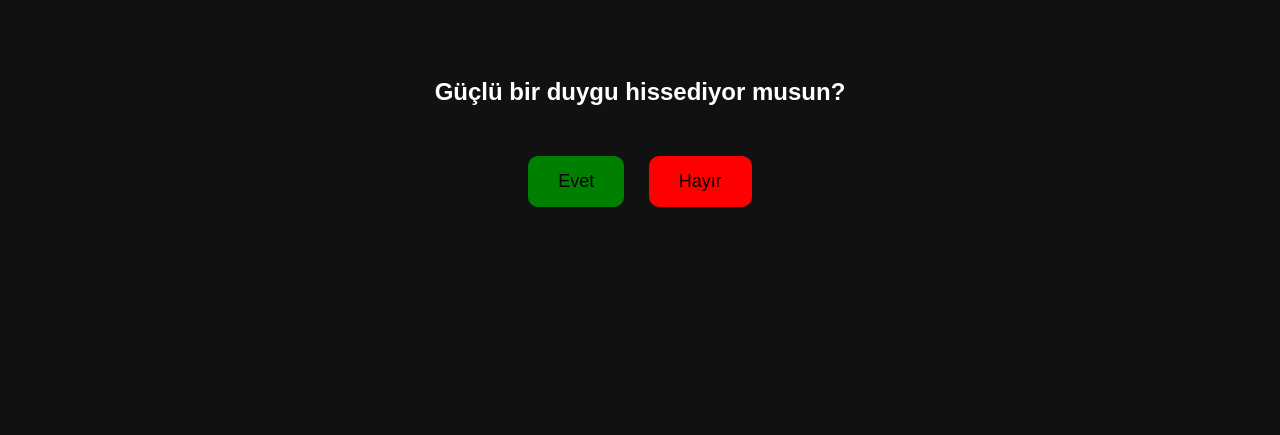
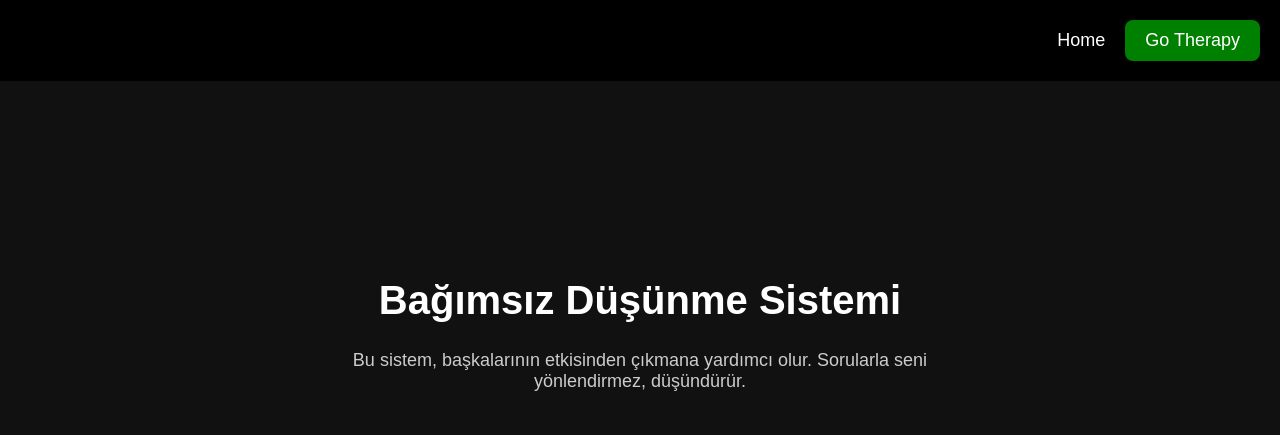
Before and after one commit to potumaharramli-beep/footpot.com, a plain HTML site: page index.html in a window 1280 px wide. Drawn offline with Linux system fonts and the light colour scheme.

Commit message:
Update index.html

```diff
--- a/index.html
+++ b/index.html
@@ -2,120 +2,75 @@
 <html lang="tr">
 <head>
   <meta charset="UTF-8">
-  <title>Karar Sistemi</title>
+  <title>Therapy System</title>
+
   <style>
     body {
+      margin: 0;
+      font-family: Arial, sans-serif;
       background: #111;
       color: white;
-      font-family: Arial;
-      text-align: center;
-      padding: 50px;
     }
 
-    h2 {
-      margin-bottom: 40px;
+    /* Navbar */
+    .navbar {
+      display: flex;
+      justify-content: flex-end;
+      align-items: center;
+      padding: 20px;
+      background: #000;
     }
 
-    button {
-      padding: 15px 30px;
-      margin: 10px;
+    .navbar a {
+      text-decoration: none;
+      margin-left: 20px;
       font-size: 18px;
-      border: none;
-      border-radius: 10px;
-      cursor: pointer;
+      color: white;
     }
 
-    .yes { background: green; }
-    .no { background: red; }
+    .go-btn {
+      background: green;
+      padding: 10px 20px;
+      border-radius: 8px;
+      color: white;
+    }
+
+    /* Ortadaki tanıtım */
+    .container {
+      text-align: center;
+      margin-top: 150px;
+      padding: 20px;
+    }
+
+    h1 {
+      font-size: 40px;
+    }
+
+    p {
+      font-size: 18px;
+      color: #ccc;
+      max-width: 600px;
+      margin: 20px auto;
+    }
   </style>
 </head>
+
 <body>
 
-<h2 id="question">Güçlü bir duygu hissediyor musun?</h2>
-
-<div id="buttons">
-  <button class="yes" onclick="answer('yes')">Evet</button>
-  <button class="no" onclick="answer('no')">Hayır</button>
+<!-- Navbar -->
+<div class="navbar">
+  <a href="#">Home</a>
+  <a href="therapy.html" class="go-btn">Go Therapy</a>
 </div>
 
-<script>
-let step = 1;
-
-function answer(choice) {
-
-  if (step === 1) {
-    if (choice === 'yes') {
-      document.getElementById("question").innerText =
-        "Bu duygu kararını etkiliyor mu?";
-      step = 2;
-    } else {
-      document.getElementById("question").innerText =
-        "Bu fikir sana başka birinden mi geldi?";
-      step = 3;
-    }
-  }
-
-  else if (step === 2) {
-    if (choice === 'yes') {
-      showResult("Duygu etkisi yüksek. Kararı ertele.");
-    } else {
-      document.getElementById("question").innerText =
-        "Bu fikir sana başka birinden mi geldi?";
-      step = 3;
-    }
-  }
-
-  // 3. soru
-  else if (step === 3) {
-    if (choice === 'yes') {
-      document.getElementById("question").innerText =
-        "O kişi olmasaydı yine bunu ister miydin?";
-      step = 4;
-    } else {
-      document.getElementById("question").innerText =
-        "Bu kararın mantıklı bir sebebi var mı?";
-      step = 5;
-    }
-  }
-
-  // 4. soru
-  else if (step === 4) {
-    if (choice === 'no') {
-      showResult("Bu karar sana ait değil.");
-    } else {
-      document.getElementById("question").innerText =
-        "Bu kararın mantıklı bir sebebi var mı?";
-      step = 5;
-    }
-  }
-
-  // 5. soru
-  else if (step === 5) {
-    if (choice === 'no') {
-      showResult("Mantık yok. Yeniden düşün.");
-    } else {
-      document.getElementById("question").innerText =
-        "Bu, olmak istediğin kişiyle uyumlu mu?";
-      step = 6;
-    }
-  }
-
-  // 6. soru
-  else if (step === 6) {
-    if (choice === 'no') {
-      showResult("Kimliğinle uyumsuz. Reddet.");
-    } else {
-      showResult("Kararın bağımsız ve mantıklı.");
-    }
-  }
-}
-
-function showResult(text) {
-  document.getElementById("question").innerText = text;
-  document.getElementById("buttons").innerHTML =
-    '<button onclick="location.reload()">Başa dön</button>';
-}
-</script>
+<!-- Tanıtım -->
+<div class="container">
+  <h1>Bağımsız Düşünme Sistemi</h1>
+  <p>
+    Bu sistem, başkalarının etkisinden çıkmana yardımcı olur.
+    Sorularla seni yönlendirmez, düşündürür.
+  </p>
+</div>
 
 </body>
 </html>
```
